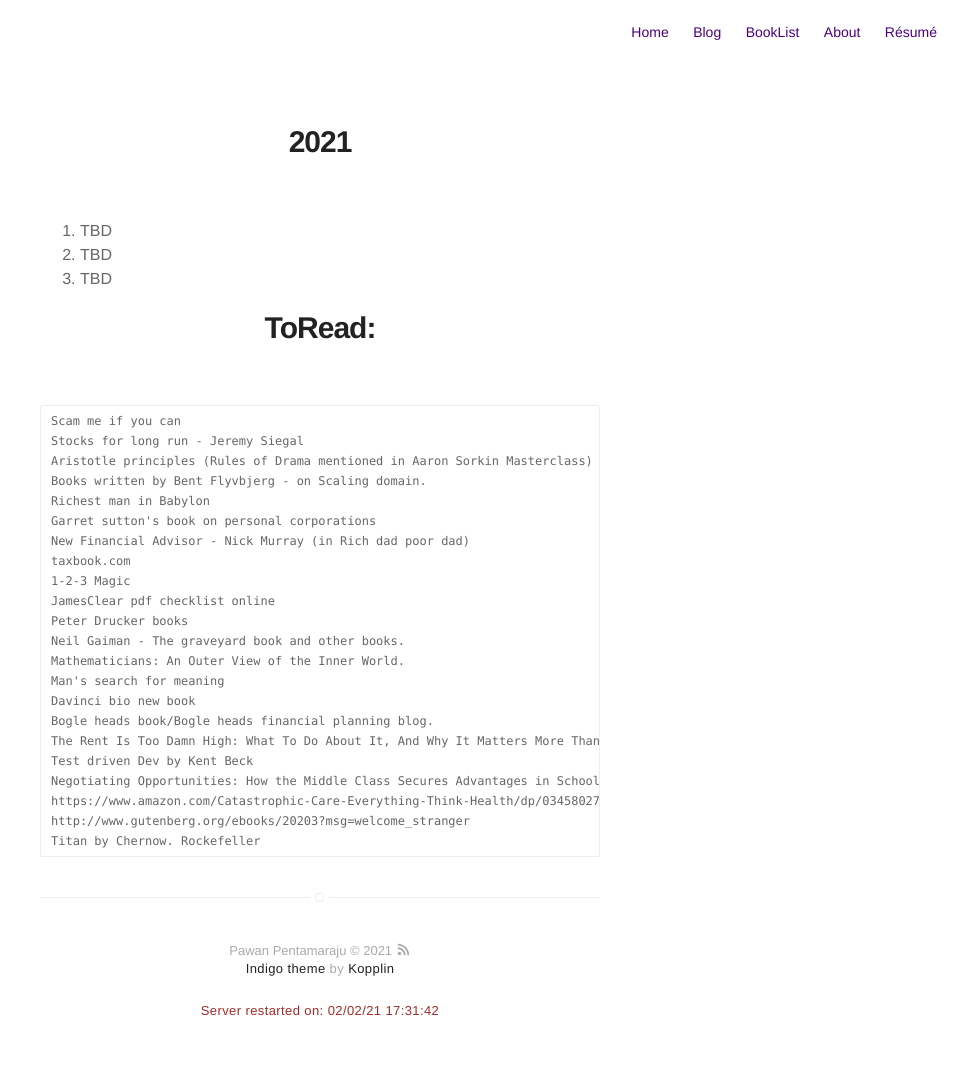
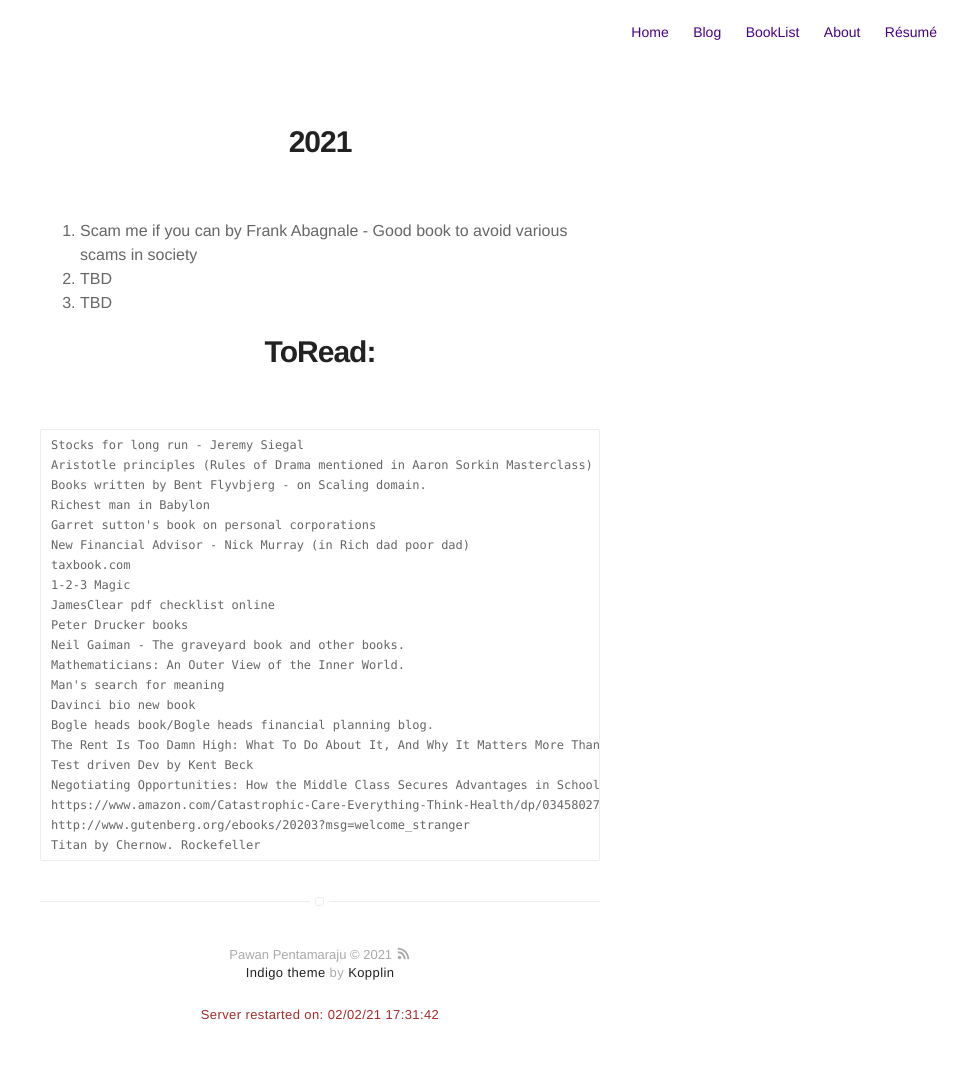
Before and after one commit to pawanpe/pawanpe.github.io, a Jekyll site: the page built from booklist/2021/books.markdown, in a window 1280 px wide. Shown: the whole page, without its empty margins (320-1280 px from the left). Built offline with Jekyll 4.4.1, drawn with Linux system fonts in a browser that asks for light colours.

Commit message:
Update for Jan 2021.

```diff
--- a/booklist/2021/books.markdown
+++ b/booklist/2021/books.markdown
@@ -5,13 +5,12 @@ layout: page
 
 # 2021
 
-1. TBD
+1. Scam me if you can by Frank Abagnale - Good book to avoid various scams in society
 2. TBD
 3. TBD
 
 # ToRead:
 
-    Scam me if you can
     Stocks for long run - Jeremy Siegal
     Aristotle principles (Rules of Drama mentioned in Aaron Sorkin Masterclass)
     Books written by Bent Flyvbjerg - on Scaling domain.
```
